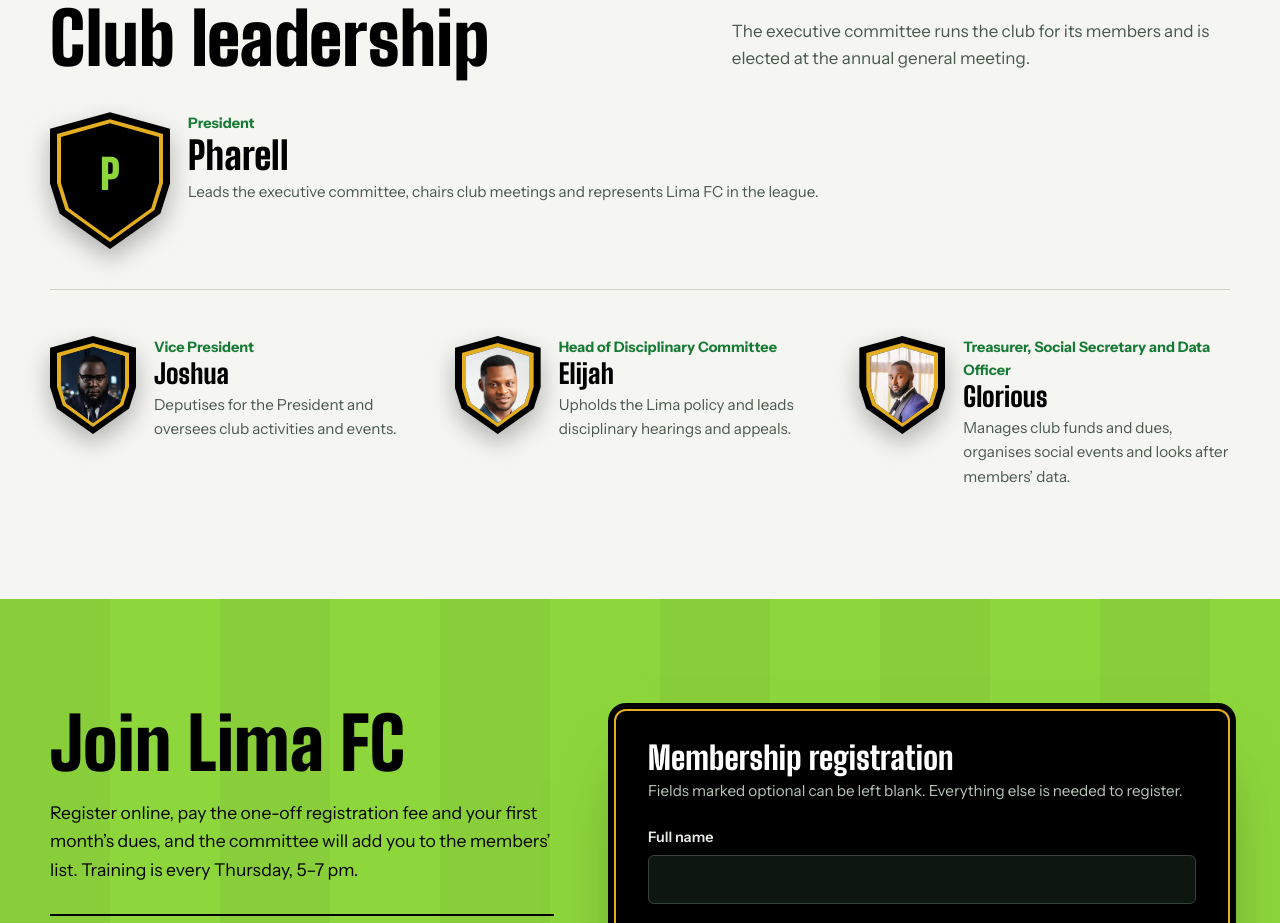
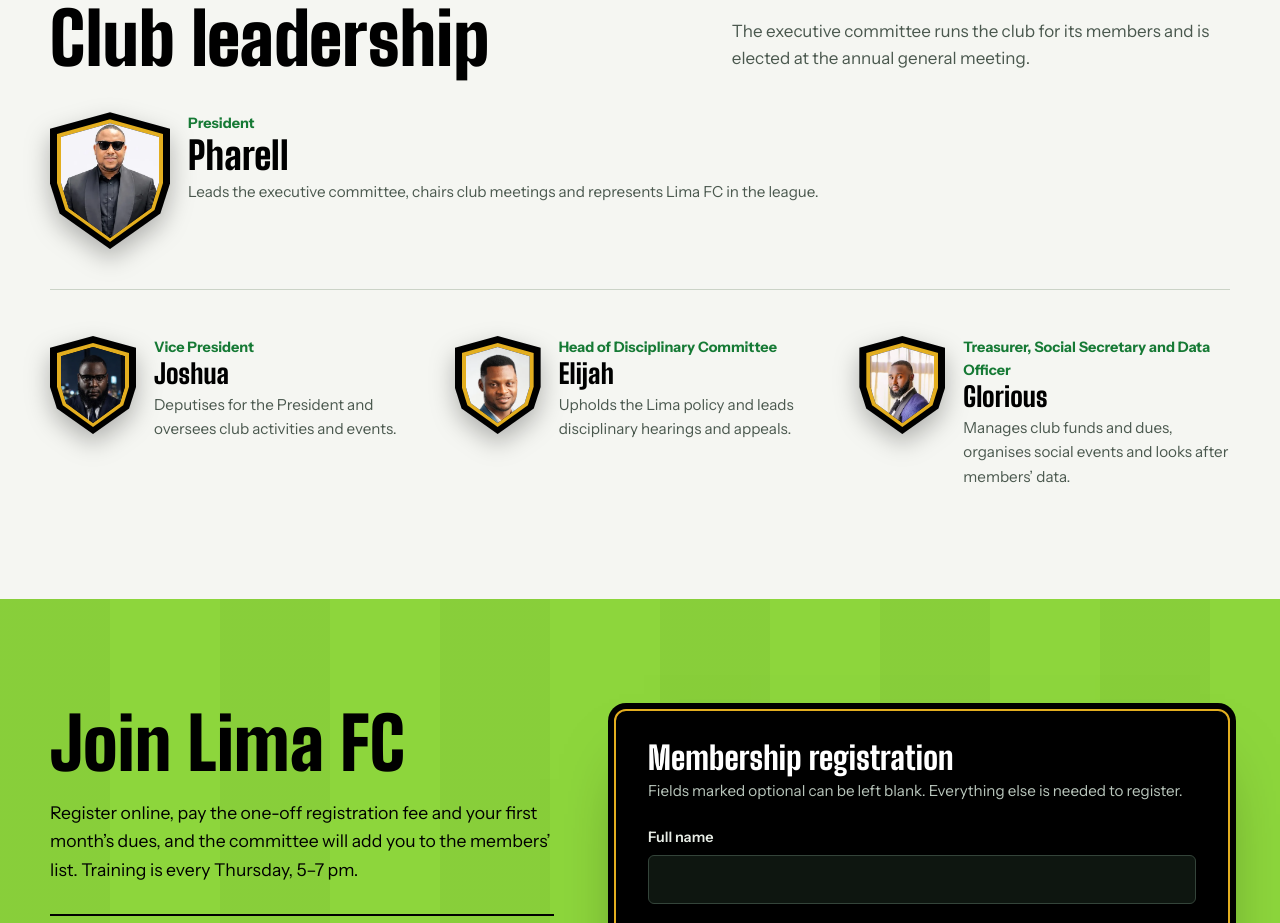
Before and after one commit to JoshuaU6/lima-fc-website, a plain HTML site: page index.html in a window 1280 px wide. Shown: the part 6260-7183 px from the top of the page. Drawn offline with Linux system fonts and the light colour scheme.

Commit message:
more leadership update

```diff
--- a/index.html
+++ b/index.html
@@ -837,7 +837,7 @@ const SITE = {
   ],
   leaders: [
     // add photo: "assets/leader-name.webp" to any leader to show their picture in the shield
-    { name: "Pharell", role: "President", duty: "Leads the executive committee, chairs club meetings and represents Lima FC in the league." },
+    { name: "Pharell", photo: "assets/leader-pharell.webp", role: "President", duty: "Leads the executive committee, chairs club meetings and represents Lima FC in the league." },
     { name: "Joshua", photo: "assets/leader-joshua.webp", role: "Vice President", duty: "Deputises for the President and oversees club activities and events." },
     { name: "Elijah", photo: "assets/leader-elijah.webp", role: "Head of Disciplinary Committee", duty: "Upholds the Lima policy and leads disciplinary hearings and appeals." },
     { name: "Glorious", photo: "assets/leader-glorious.webp", role: "Treasurer, Social Secretary and Data Officer", duty: "Manages club funds and dues, organises social events and looks after members’ data." }
```
Also changed, not shown: club.html (+1 -1 lines), dues.html (+1 -1 lines), gallery.html (+1 -1 lines), join.html (+1 -1 lines), leadership.html (+1 -1 lines), news.html (+1 -1 lines), policy.html (+1 -1 lines), tournament.html (+1 -1 lines), assets/leader-pharell.webp (added).
